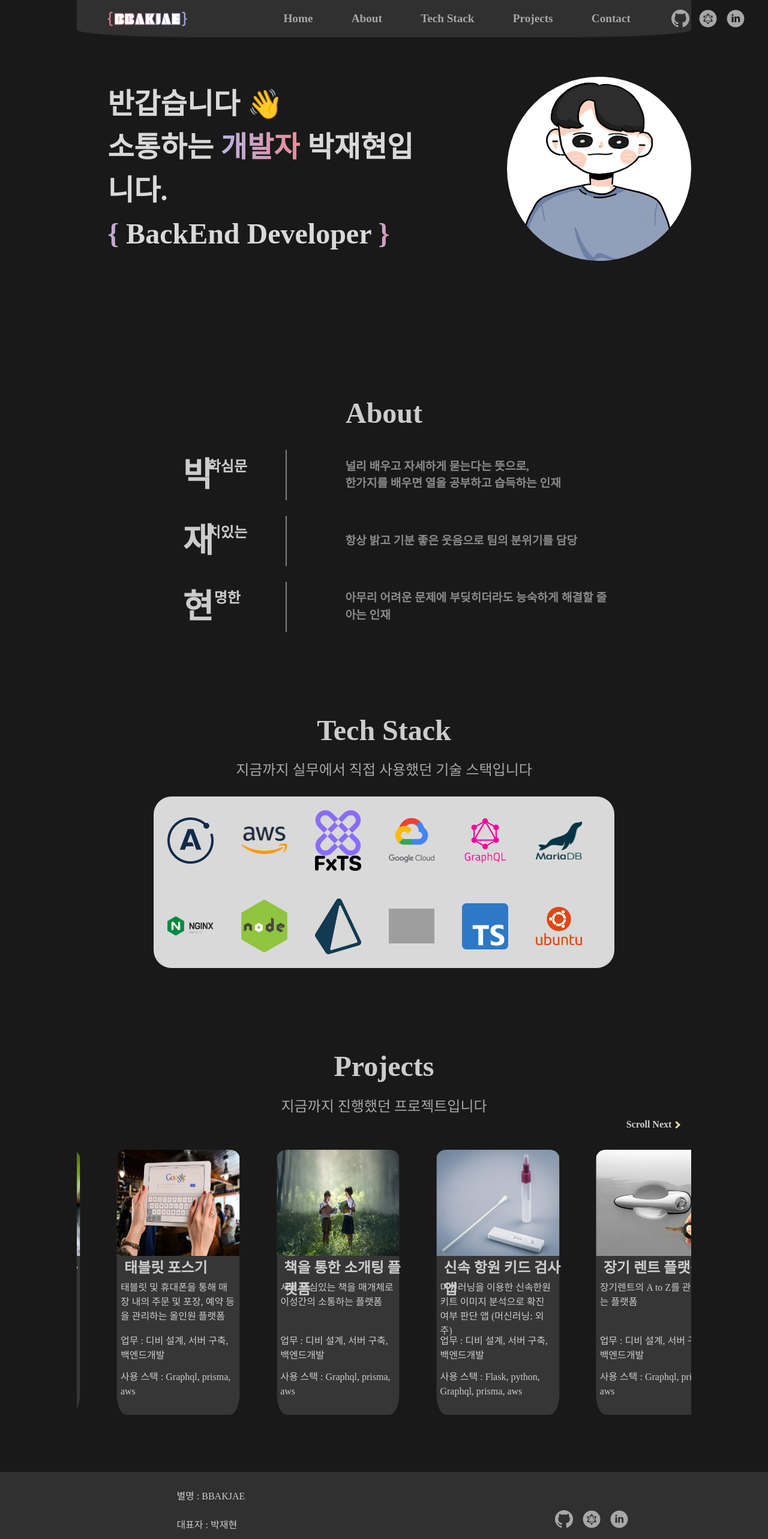
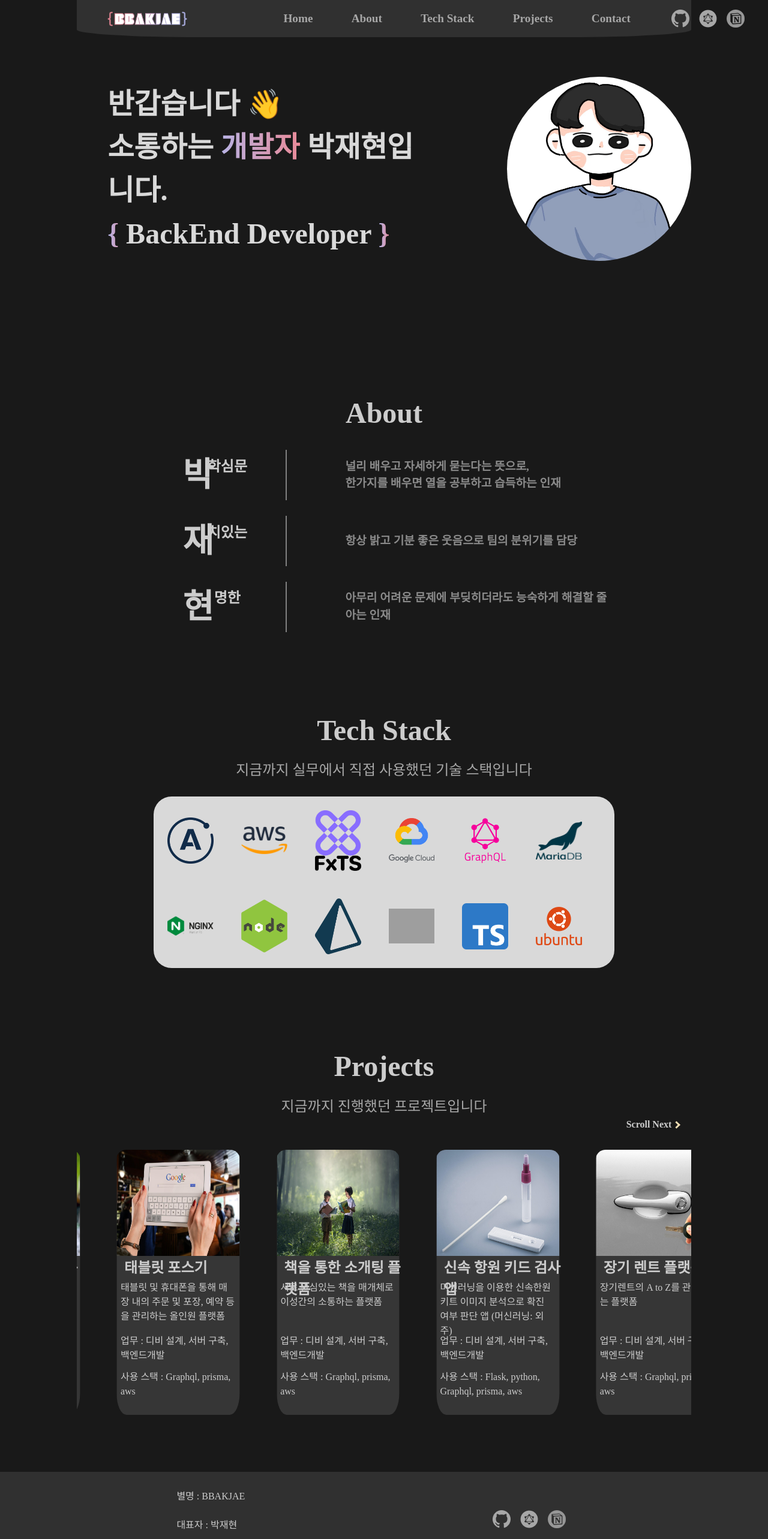
Before and after one commit to bbakjae/portfolio-web, a Next.js app: page / in a window 1280 px wide. Shown: the top 2566 px of the page at 60% size. Built offline with nearby package versions, Linux system fonts and the light colour scheme; grey boxes are pictures that could not be loaded.

Commit message:
add Notion

```diff
--- a/src/pages/images.tsx
+++ b/src/pages/images.tsx
@@ -23,8 +23,10 @@
 import demolition from '../../public/project_img/demolition.jpg';
 import phone from '../../public/project_img/phone.jpg';
 import tablet from '../../public/project_img/tablet.jpg';
+import notion from '../../public/notion.png';
 
 export const img = {
+  notion,
   logo,
   graphqlMenu,
   github,
--- a/src/pages/index.tsx
+++ b/src/pages/index.tsx
@@ -8,6 +8,7 @@
 const {
   github,
   insta,
+  notion,
   logo,
   profile,
   graphqlMenu,
@@ -69,8 +70,11 @@
           <a href='https://api.bbakjae.me/portfolio/graphql' className='menu-icon'>
             <img src={graphqlMenu.src}></img>
           </a>
-          <a href='https://www.instagram.com/bbak__jae/' className='menu-icon'>
-            <img src={insta.src}></img>
+          <a
+            href='https://towering-agate-4d8.notion.site/BBakJae-s-Notion-9062aecf3a8f44bd8c14c029e365dfc1'
+            className='menu-icon'
+          >
+            <img src={notion.src}></img>
           </a>
         </div>
       </div>
@@ -148,8 +152,11 @@
             <a href='https://api.bbakjae.me/portfolio/graphql' className='menu-icon'>
               <img src={graphqlMenu.src}></img>
             </a>
-            <a href='https://www.instagram.com/bbak__jae/' className='menu-icon'>
-              <img src={insta.src}></img>
+            <a
+              href='https://towering-agate-4d8.notion.site/BBakJae-s-Notion-9062aecf3a8f44bd8c14c029e365dfc1'
+              className='menu-icon'
+            >
+              <img src={notion.src}></img>
             </a>
           </div>
         </div>
--- a/src/styles/main.css
+++ b/src/styles/main.css
@@ -281,11 +281,15 @@
   color: #cccccc;
   float: left;
 }
-
+.footer-icon {
+  position: relative;
+  /* margin-inline: 0.5rem; */
+  width: 30%;
+}
 .contact-right {
   padding-top: -1%;
   margin-right: 20%;
-
+  width: 30%;
   font-family: poppin;
   font-size: 100%;
   color: #cccccc;
```
Also changed, not shown: public/notion.png (added).
